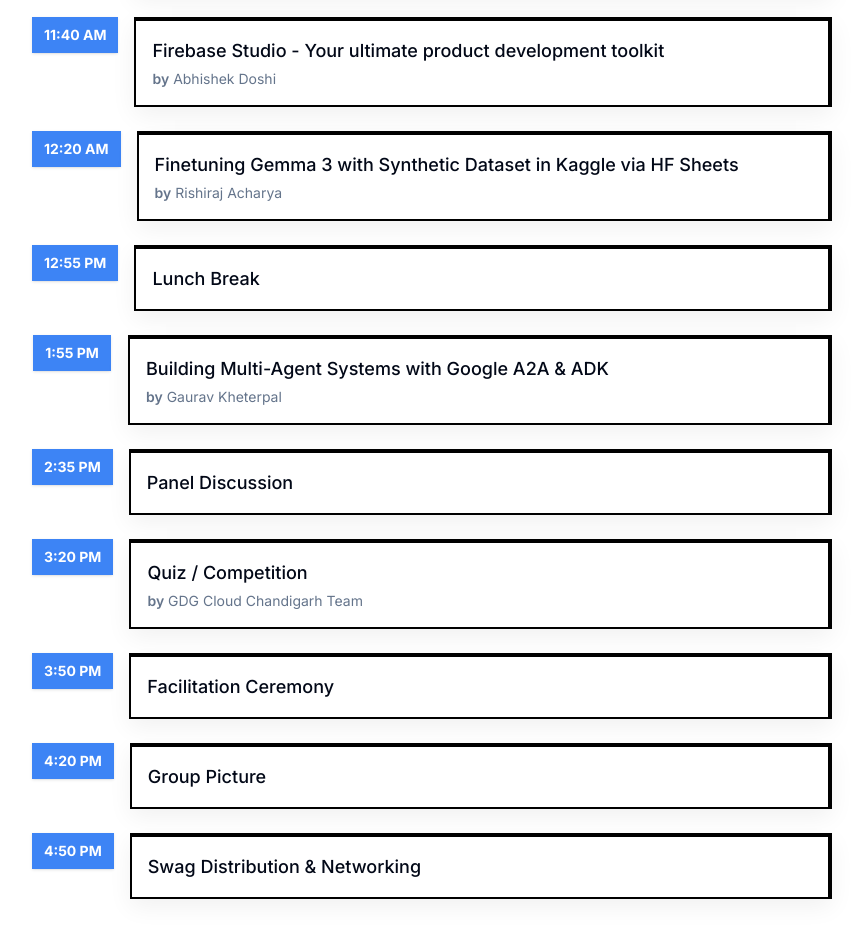
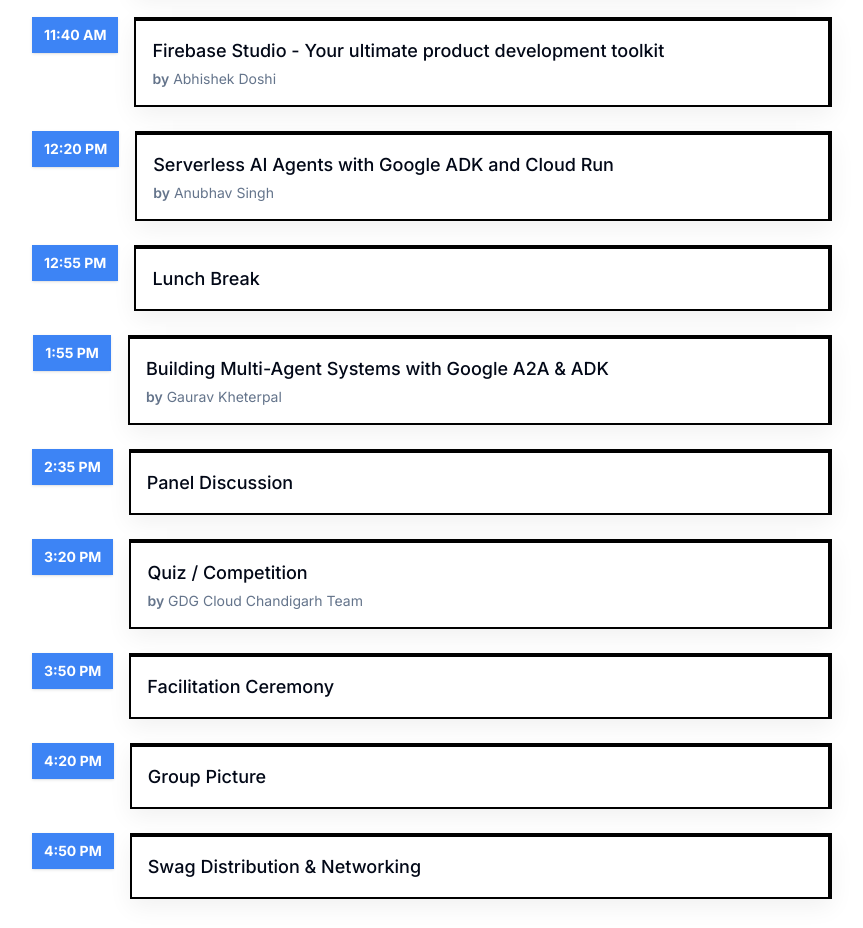
Before and after one commit to GDG-cloud-chandigarh/cloud-community-nexus, a React (Vite) app: page /agenda in a window 1280 px wide. Shown: the part 900-1828 px from the top of the page, without its empty margins (416-1279 px from the left). Built offline with nearby package versions, Linux system fonts and the light colour scheme.

Commit message:
Updated Agenda.tsx

```diff
--- a/src/pages/Agenda.tsx
+++ b/src/pages/Agenda.tsx
@@ -22,9 +22,9 @@
     speaker: "Abhishek Doshi",
   },
   {
-    time: "12:20 AM",
-    title: "Finetuning Gemma 3 with Synthetic Dataset in Kaggle via HF Sheets",
-    speaker: "Rishiraj Acharya",
+    time: "12:20 PM",
+    title: "Serverless AI Agents with Google ADK and Cloud Run",
+    speaker: "Anubhav Singh",
   },
   // {
   //   time: "12:10 PM",
```
